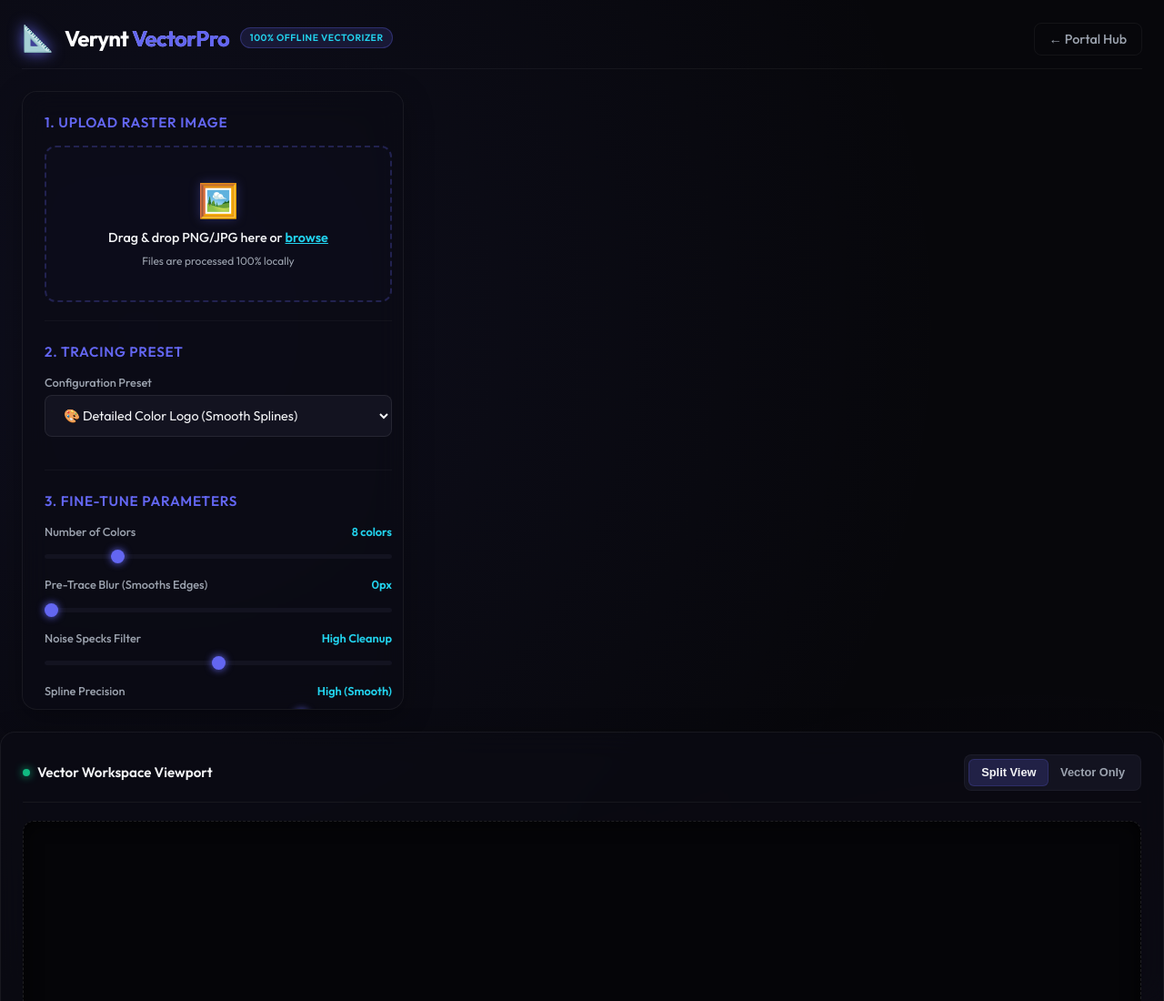
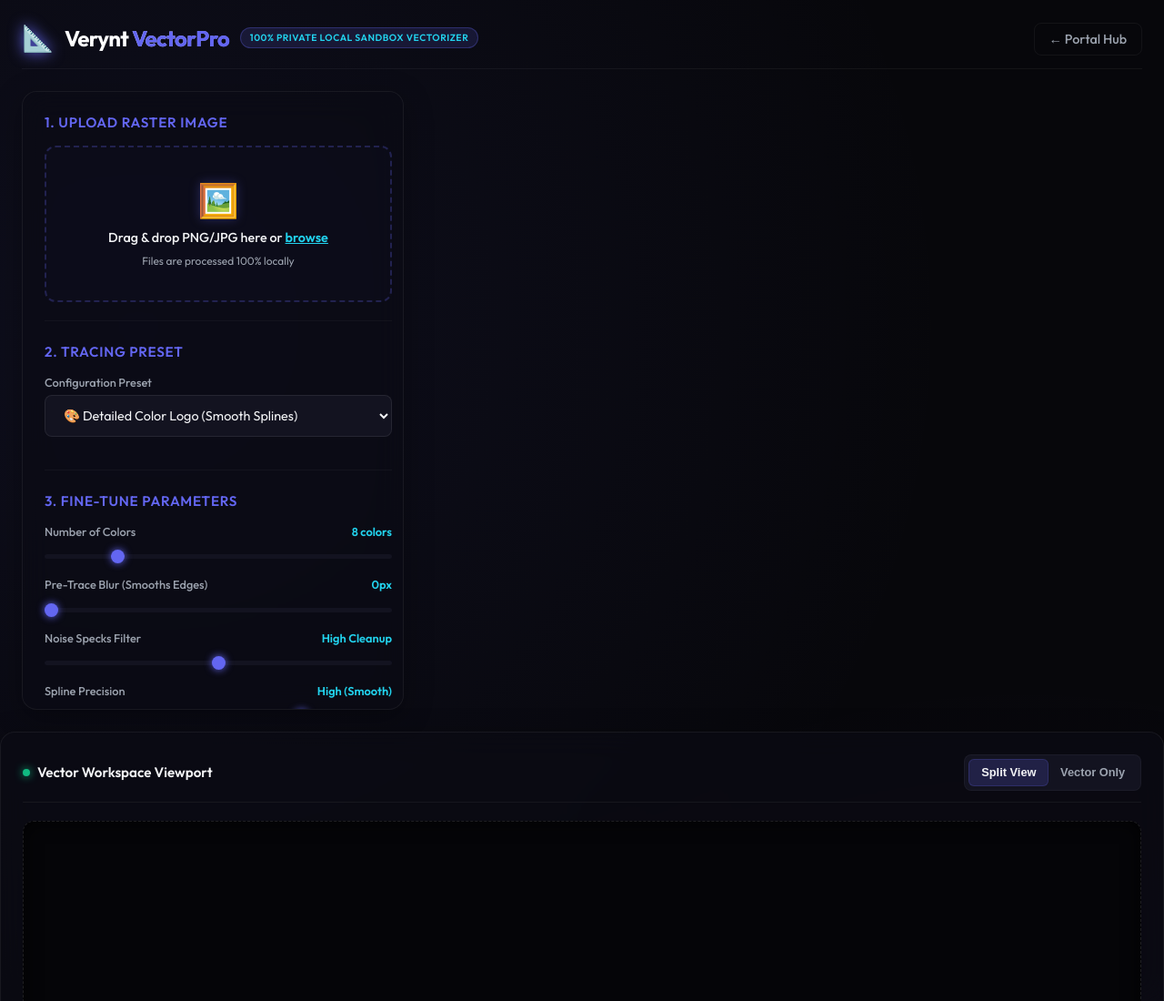
Before and after one commit to devfaisee/image-vectorizer-pro, a website built with Vite: page index.html in a window 1280 px wide. Shown: the top 1100 px of the page at 91% size. Built offline with nearby package versions, Linux system fonts and the light colour scheme.

Commit message:
feat: stable production-ready release of Verynt Pro

```diff
--- a/index.html
+++ b/index.html
@@ -3,7 +3,7 @@
 <head>
   <meta charset="UTF-8">
   <meta name="viewport" content="width=device-width, initial-scale=1.0">
-  <title>Smart PNG/JPG Vectorizer Pro - Verynt Pro</title>
+  <title>Smart Vectorizer Pro - Free Client-Side PNG/JPG SVG Vectorizer</title>
   <!-- Google Fonts -->
   <link rel="preconnect" href="https://fonts.googleapis.com">
   <link rel="preconnect" href="https://fonts.gstatic.com" crossorigin>
@@ -19,7 +19,7 @@
       <div class="logo-area">
         <span class="logo-icon">📐</span>
         <h1>Verynt <span class="accent-text">VectorPro</span></h1>
-        <span class="badge">100% OFFLINE VECTORIZER</span>
+        <span class="badge">100% Private Local Sandbox VECTORIZER</span>
       </div>
       <nav class="navigation">
         <a href="https://verynt.com" class="back-link">← Portal Hub</a>
```
